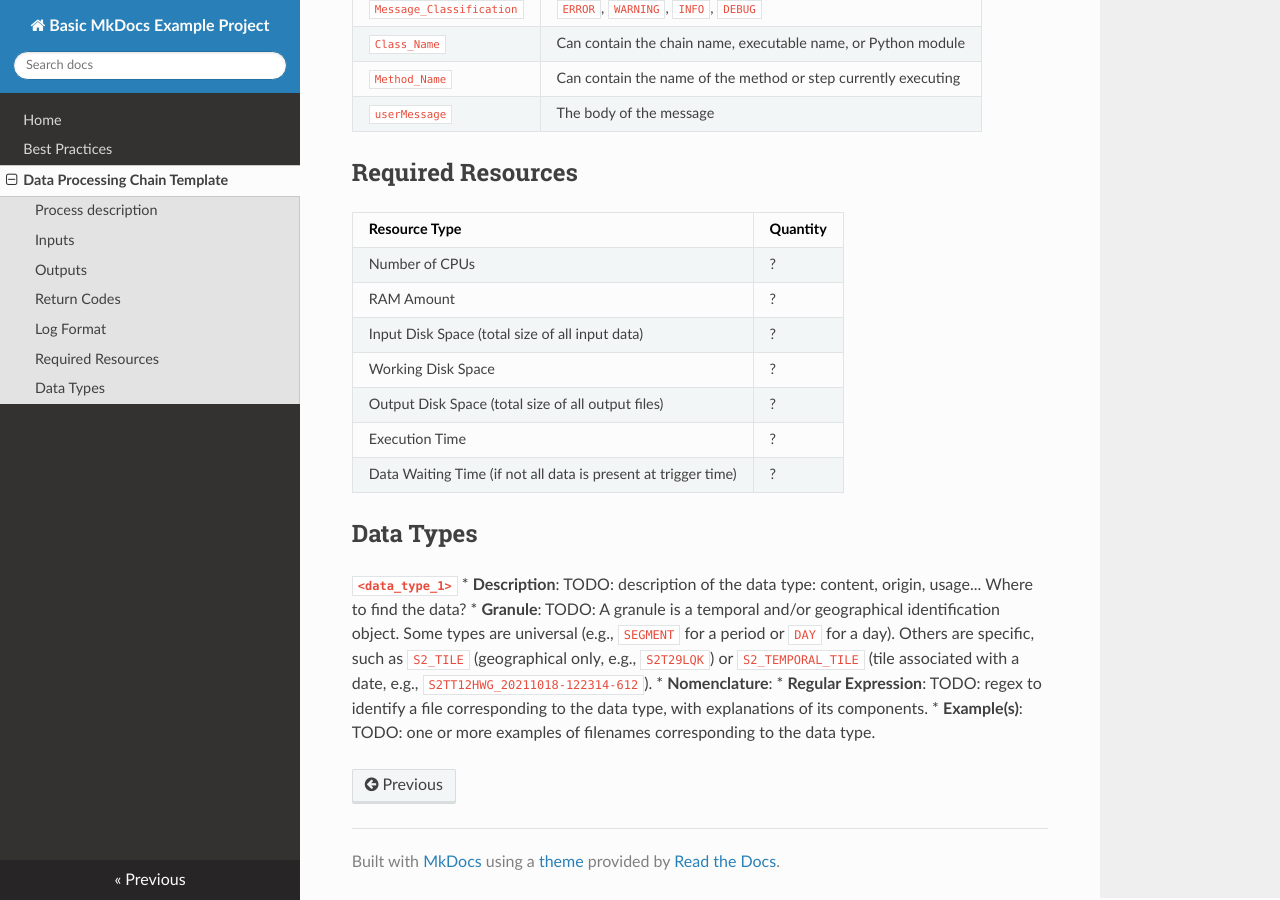
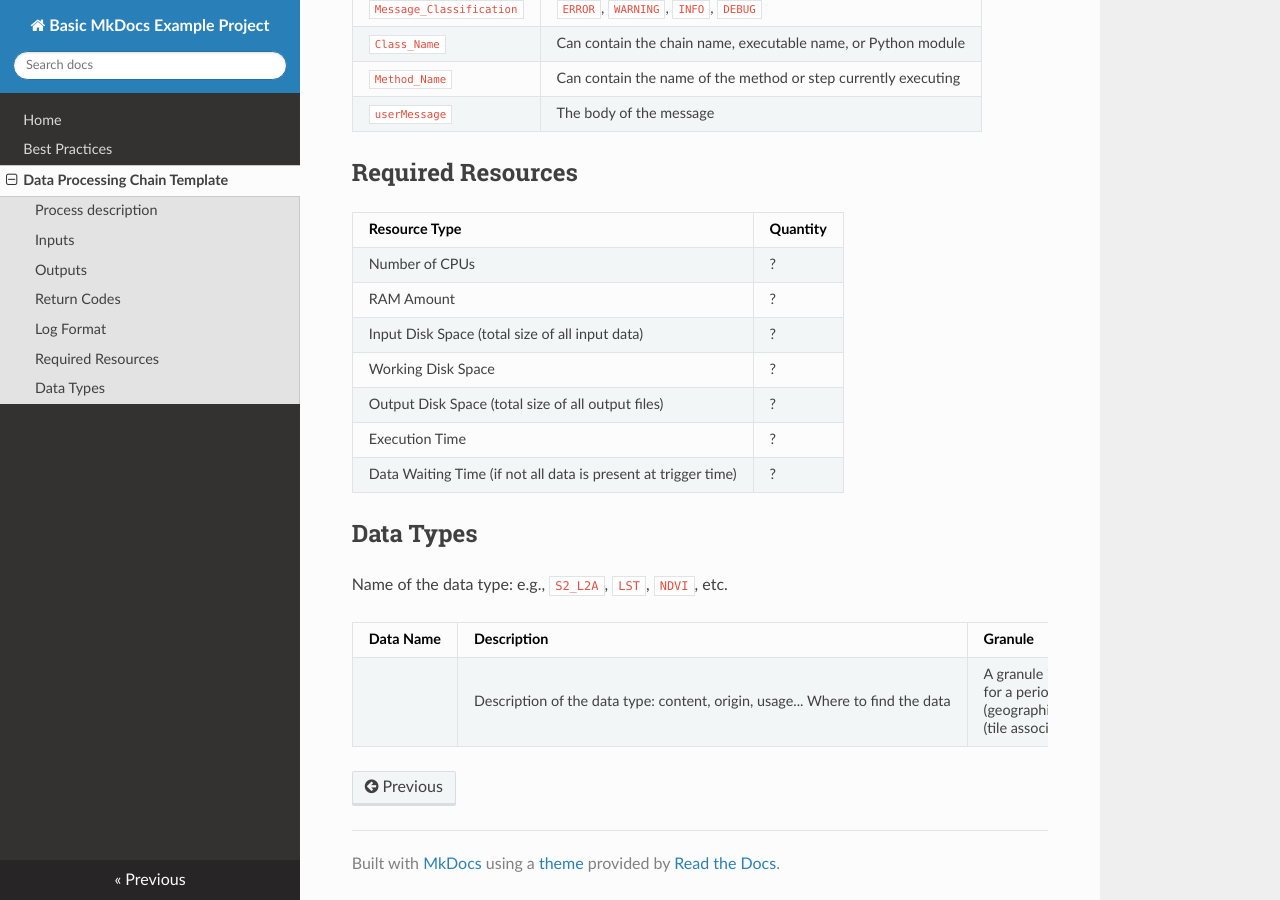
Before and after one commit to CNES/processing-chain-guidelines, an MkDocs documentation site: the page built from docs/Data_processing_chain_template.md, in a window 1280 px wide and 900 px high, scrolled down 1548 px. Built offline with MkDocs 1.6.1, drawn with Linux system fonts in a browser that asks for light colours; nearby versions of some CDN libraries.

Commit message:
Refactor data types section in processing chain template for improved clarity and structure

```diff
--- a/docs/Data_processing_chain_template.md
+++ b/docs/Data_processing_chain_template.md
@@ -73,9 +73,8 @@ Required Resources
 Data Types
 ----------
 
-**`<data_type_1>`**
-* **Description**: TODO: description of the data type: content, origin, usage... Where to find the data?
-* **Granule**: TODO: A granule is a temporal and/or geographical identification object. Some types are universal (e.g., `SEGMENT` for a period or `DAY` for a day). Others are specific, such as `S2_TILE` (geographical only, e.g., `S2T29LQK`) or `S2_TEMPORAL_TILE` (tile associated with a date, e.g., `S2TT12HWG_20211018-122314-612`).
-* **Nomenclature**:
-    * **Regular Expression**: TODO: regex to identify a file corresponding to the data type, with explanations of its components.
-    * **Example(s)**: TODO: one or more examples of filenames corresponding to the data type.
+Name of the data type: e.g., `S2_L2A`, `LST`, `NDVI`, etc.
+
+| Data Name | Description | Granule | Nomenclature |
+| :--- | :--- | :--- | :--- |
+|      | Description of the data type: content, origin, usage... Where to find the data | A granule is a temporal and/or geographical identification object. Some types are universal (e.g., `SEGMENT` for a period or `DAY` for a day). Others are specific, such as `S2_TILE` (geographical only, e.g., `S2T29LQK`) or `S2_TEMPORAL_TILE` (tile associated with a date, e.g., `S2TT12HWG_20211018-122314-612`). | Regular Expression: regex to identify a file corresponding to the data type, with explanations of its components. Example(s): one or more examples of filenames corresponding to the data type. |
```
